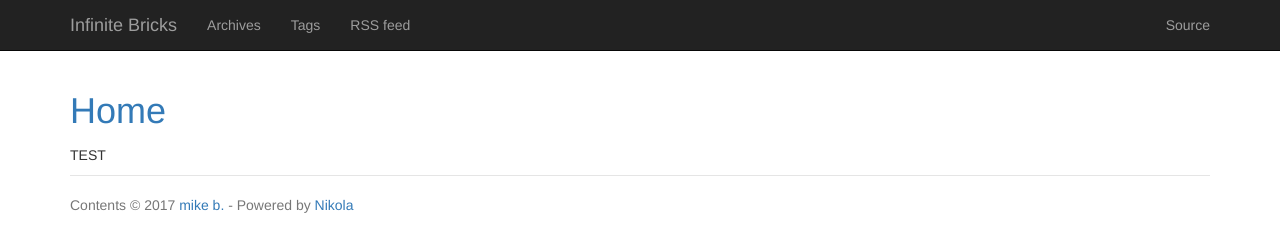
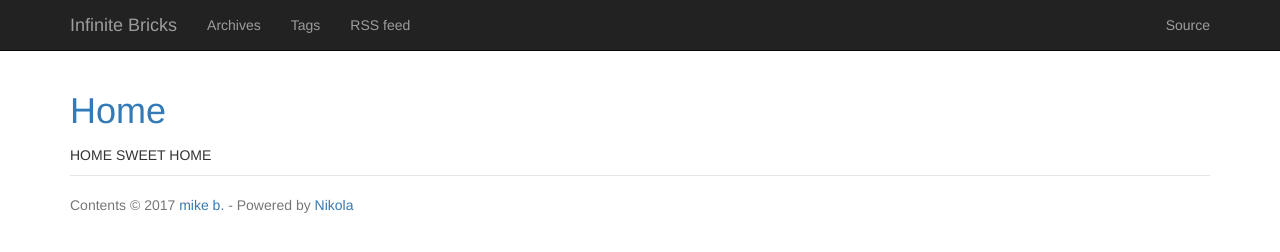
Before and after one commit to InfiniteBricks/infinitebricks.github.io, a plain HTML site: page index.html in a window 1280 px wide. Drawn offline with Linux system fonts and the light colour scheme.

Commit message:
Nikola auto commit.
Source commit: 478b1ce9aa2e9fee456c1b79bfaf84be474f2538
Nikola version: 7.8.3

```diff
--- a/index.html
+++ b/index.html
@@ -13,7 +13,7 @@
 <meta property="og:site_name" content="Infinite Bricks">
 <meta property="og:title" content="Home">
 <meta property="og:url" content="https://infinitebricks.github.io/">
-<meta property="og:description" content="TEST">
+<meta property="og:description" content="HOME SWEET HOME">
 <meta property="og:type" content="article">
 <meta property="article:published_time" content="2017-03-18T18:07:12-07:00">
 </head>
@@ -73,7 +73,7 @@
 
 
     </header><div class="e-content entry-content" itemprop="articleBody text">
-    <p>TEST</p>
+    <p>HOME SWEET HOME</p>
     </div>
 
 
```
Also changed, not shown: 1 other file.
